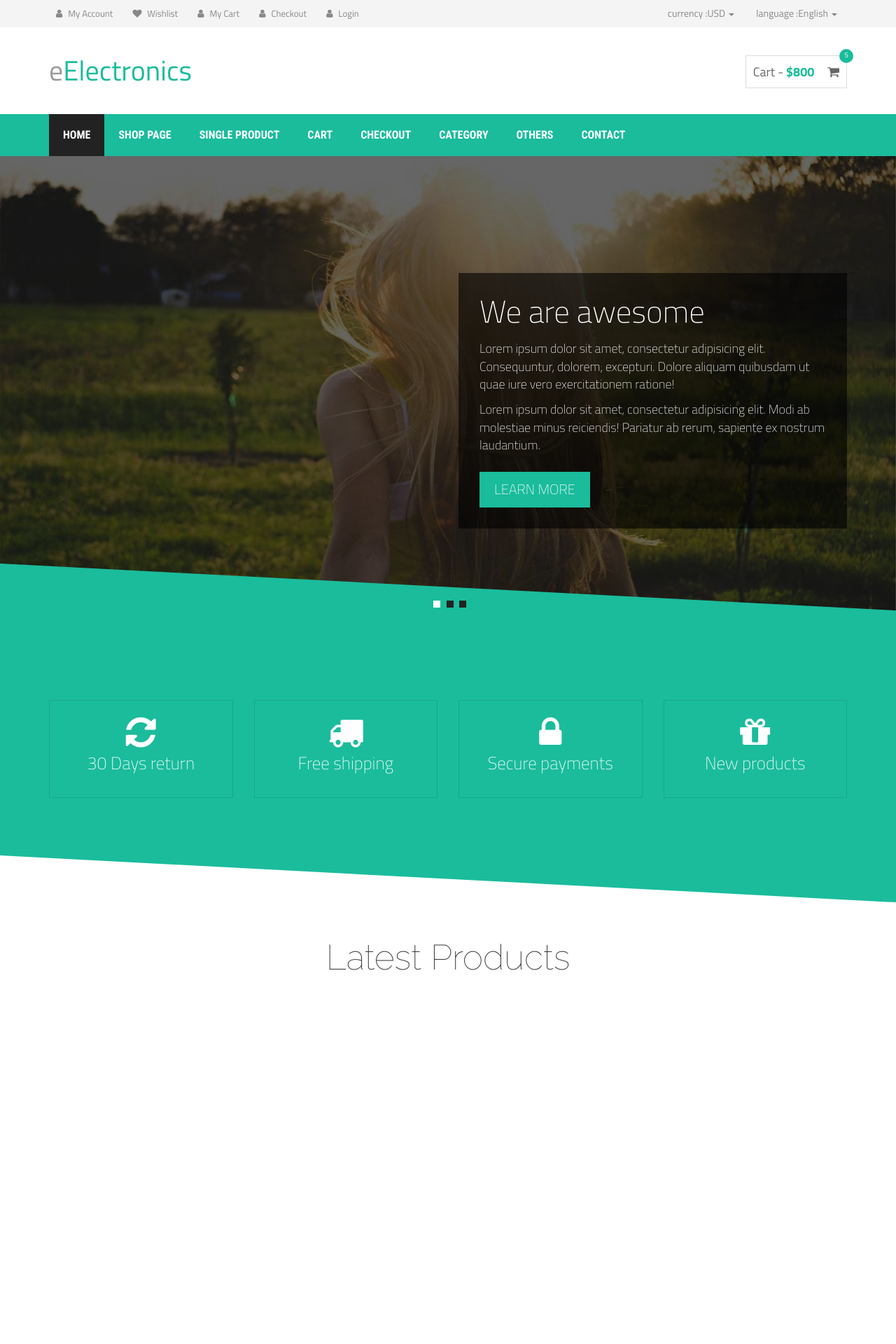
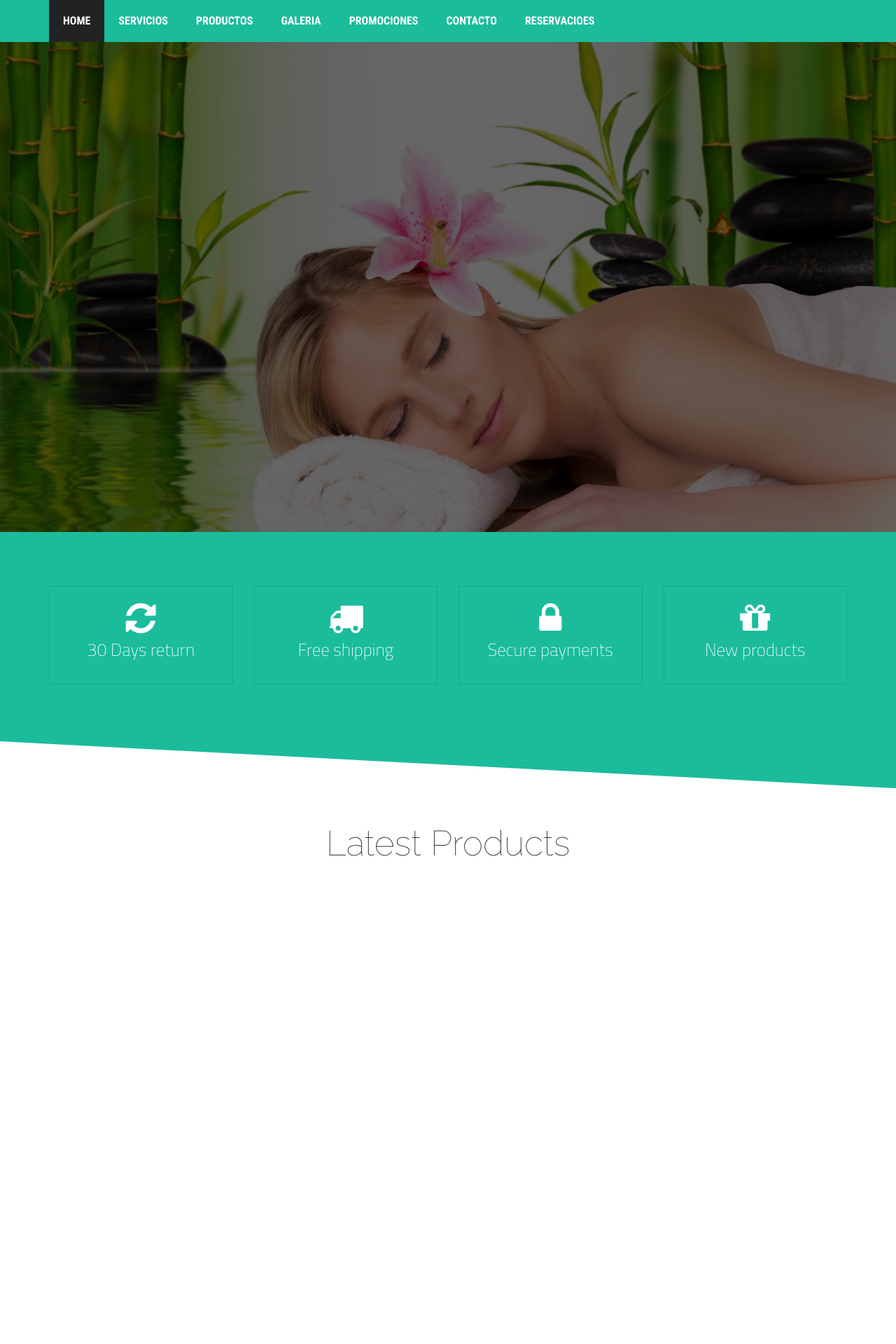
Before and after one commit to tadeus39/aulaprueba, a PHP site: page / in a window 1280 px wide. Shown: the top 1920 px of the page at 70% size. Run offline with PHP 8.4, Linux system fonts and the light colour scheme; some libraries are stand-ins or nearby versions.

Commit message:
Home
Change the image and the titles

```diff
--- a/template/index.html
+++ b/template/index.html
@@ -4,7 +4,7 @@
     <meta charset="utf-8">
     <meta http-equiv="X-UA-Compatible" content="IE=edge">
     <meta name="viewport" content="width=device-width, initial-scale=1">
-    <title>eElectronics - HTML eCommerce Template</title>
+    <title>Spazio Spa</title>
 
     <!-- Google Fonts -->
     <link href='http://fonts.googleapis.com/css?family=Titillium+Web:400,200,300,700,600' rel='stylesheet' type='text/css'>
@@ -31,7 +31,7 @@
   </head>
   <body>
 
-    <div class="header-area">
+    <!--<div class="header-area">
         <div class="container">
             <div class="row">
                 <div class="col-md-8">
@@ -71,13 +71,13 @@
                 </div>
             </div>
         </div>
-    </div> <!-- End header area -->
+    </div> --><!-- End header area -->
 
     <div class="site-branding-area">
         <div class="container">
-            <div class="row">
-                <div class="col-sm-6">
-                    <div class="logo">
+            <!--<div class="row">
+               <div class="col-sm-6">
+                   <div class="logo">
                         <h1><a href="index.html">e<span>Electronics</span></a></h1>
                     </div>
                 </div>
@@ -87,7 +87,7 @@
                         <a href="cart.html">Cart - <span class="cart-amunt">$800</span> <i class="fa fa-shopping-cart"></i> <span class="product-count">5</span></a>
                     </div>
                 </div>
-            </div>
+            </div>-->
         </div>
     </div> <!-- End site branding area -->
 
@@ -105,13 +105,13 @@
                 <div class="navbar-collapse collapse">
                     <ul class="nav navbar-nav">
                         <li class="active"><a href="index.html">Home</a></li>
-                        <li><a href="shop.html">Shop page</a></li>
-                        <li><a href="single-product.html">Single product</a></li>
-                        <li><a href="cart.html">Cart</a></li>
-                        <li><a href="checkout.html">Checkout</a></li>
-                        <li><a href="#">Category</a></li>
-                        <li><a href="#">Others</a></li>
-                        <li><a href="#">Contact</a></li>
+                        <li><a href="shop.html">Servicios</a></li>
+                        <li><a href="single-product.html">Productos</a></li>
+                        <li><a href="cart.html">Galeria</a></li>
+                        <li><a href="checkout.html">Promociones</a></li>
+                        <li><a href="#">Contacto</a></li>
+                        <li><a href="#">Reservacioes</a></li>
+                        <!--<li><a href="#">Contact</a></li>-->
                     </ul>
                 </div>
             </div>
@@ -120,19 +120,18 @@
 
     <div class="slider-area">
         <div class="zigzag-bottom"></div>
-        <div id="slide-list" class="carousel carousel-fade slide" data-ride="carousel">
-
+        <!--<div id="slide-list" class="carousel carousel-fade slide" data-ride="carousel">
             <div class="slide-bulletz">
-                <div class="container">
+                <!--<div class="container">
                     <div class="row">
                         <div class="col-md-12">
-                            <ol class="carousel-indicators slide-indicators">
+                            <!--<ol class="carousel-indicators slide-indicators">
                                 <li data-target="#slide-list" data-slide-to="0" class="active"></li>
                                 <li data-target="#slide-list" data-slide-to="1"></li>
                                 <li data-target="#slide-list" data-slide-to="2"></li>
                             </ol>
                         </div>
-                    </div>
+                    </div>-->
                 </div>
             </div>
 
@@ -144,14 +143,14 @@
                             <div class="slide-text">
                                 <div class="container">
                                     <div class="row">
-                                        <div class="col-md-6 col-md-offset-6">
+                                        <!--<div class="col-md-6 col-md-offset-6">
                                             <div class="slide-content">
                                                 <h2>We are awesome</h2>
                                                 <p>Lorem ipsum dolor sit amet, consectetur adipisicing elit. Consequuntur, dolorem, excepturi. Dolore aliquam quibusdam ut quae iure vero exercitationem ratione!</p>
                                                 <p>Lorem ipsum dolor sit amet, consectetur adipisicing elit. Modi ab molestiae minus reiciendis! Pariatur ab rerum, sapiente ex nostrum laudantium.</p>
                                                 <a href="" class="readmore">Learn more</a>
                                             </div>
-                                        </div>
+                                        </div>-->
                                     </div>
                                 </div>
                             </div>
@@ -166,11 +165,11 @@
                                 <div class="container">
                                     <div class="row">
                                         <div class="col-md-6 col-md-offset-6">
-                                            <div class="slide-content">
+                                            <!--<div class="slide-content">
                                                 <h2>We are great</h2>
                                                 <p>Lorem ipsum dolor sit amet, consectetur adipisicing elit. Saepe aspernatur, dolorum harum molestias tempora deserunt voluptas possimus quos eveniet, vitae voluptatem accusantium atque deleniti inventore. Enim quam placeat expedita! Quibusdam!</p>
                                                 <a href="" class="readmore">Learn more</a>
-                                            </div>
+                                            </div>-->
                                         </div>
                                     </div>
                                 </div>
--- a/template/style.css
+++ b/template/style.css
@@ -192,7 +192,7 @@
   top: 0;
   width: 100%;
 }
-.slide-one {background-image: url(img/slide-1.jpg)}
+.slide-one {background-image: url(img/spap.jpg)}
 .slide-two {background-image: url(img/slide-2.jpg)}
 .slide-three {background-image: url(img/slide-3.jpg)}
 .slide-text {color: #fff;font-size: 18px;font-weight: 200}
```
Also changed, not shown: template/img/spap.jpg (added).
